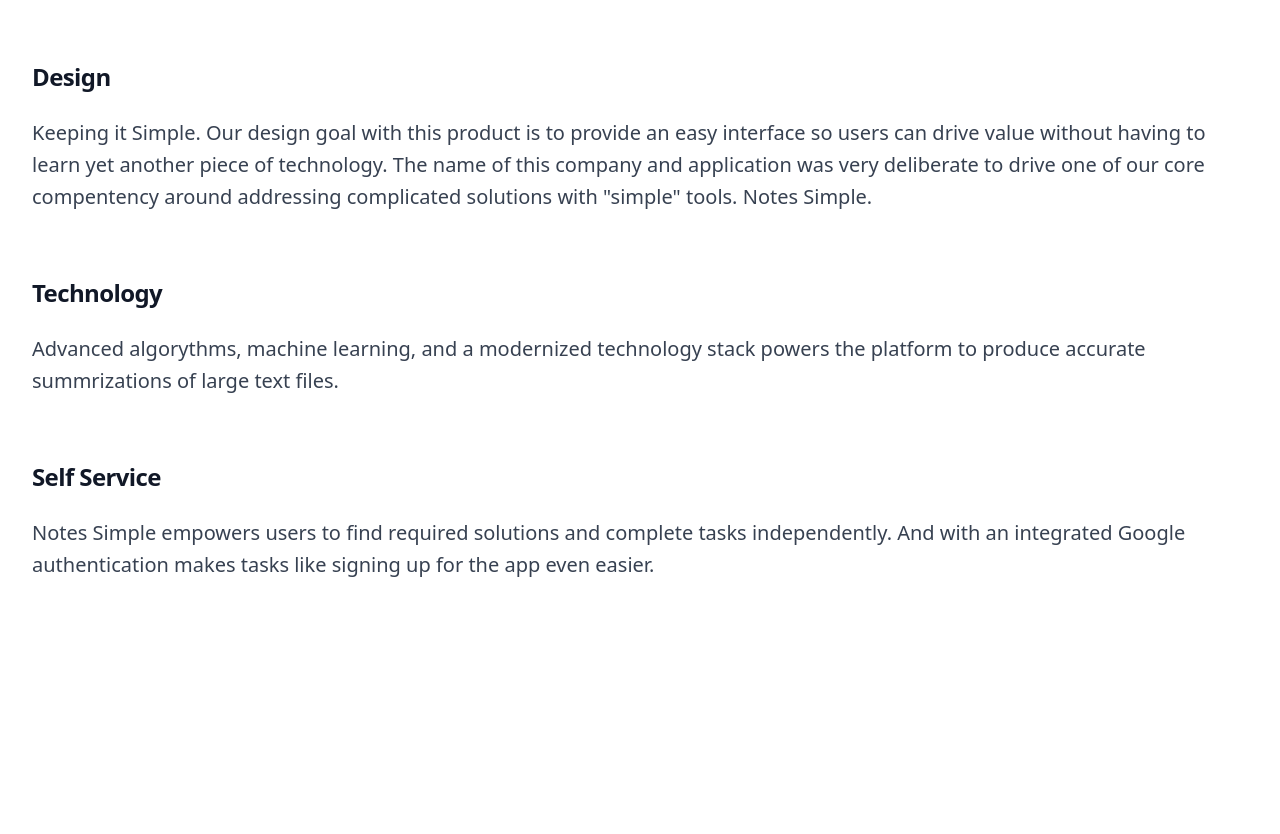
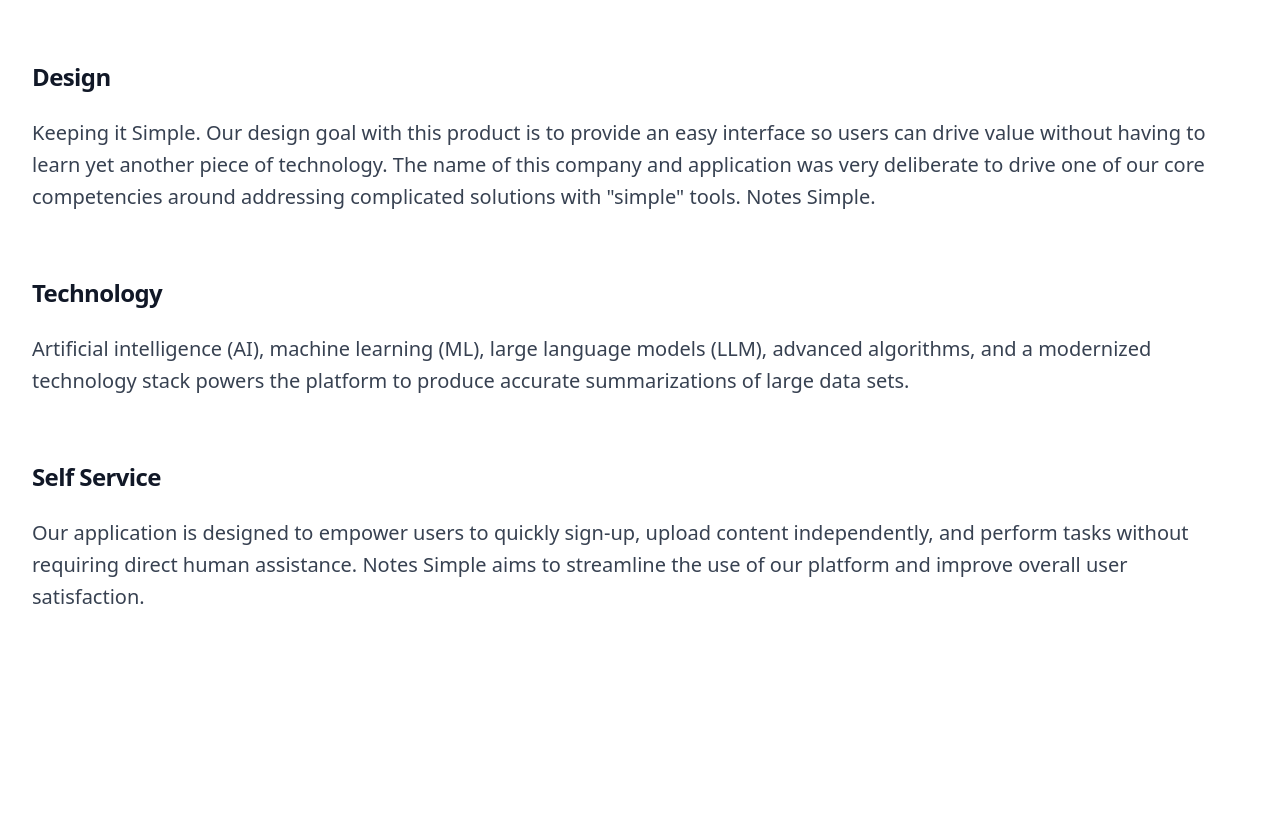
Before and after one commit to TannerSimpson/NotesSimple, a website: page public/index.html in a window 1280 px wide. Shown: the part 1493-2327 px from the top of the page. Drawn offline with Linux system fonts and the light colour scheme.

Commit message:
Update index.html
updated text on homepage

```diff
--- a/public/index.html
+++ b/public/index.html
@@ -129,19 +129,13 @@
         because more useful information can be read in a short time.</p>
 
       <h2 class="mt-16 text-2xl font-bold tracking-tight text-gray-900">Design</h2>
-      <p class="mt-6 text-xl leading-8 text-gray-700">Keeping it Simple. Our design goal with this product is to provide
-        an easy interface so users can drive value without having to learn yet another piece of technology. The name of
-        this company and application was very deliberate to drive one of our core compentency around addressing
-        complicated solutions with "simple" tools. Notes Simple.</p>
+      <p class="mt-6 text-xl leading-8 text-gray-700">Keeping it Simple. Our design goal with this product is to provide an easy interface so users can drive value without having to learn yet another piece of technology. The name of this company and application was very deliberate to drive one of our core competencies around addressing complicated solutions with "simple" tools. Notes Simple.</p>
 
       <h2 class="mt-16 text-2xl font-bold tracking-tight text-gray-900">Technology</h2>
-      <p class="mt-6 text-xl leading-8 text-gray-700">Advanced algorythms, machine learning, and a modernized technology
-        stack powers the platform to produce accurate summrizations of large text files. </p>
+      <p class="mt-6 text-xl leading-8 text-gray-700">Artificial intelligence (AI), machine learning (ML), large language models (LLM), advanced algorithms, and a modernized technology stack powers the platform to produce accurate summarizations of large data sets. </p>
 
       <h2 class="mt-16 text-2xl font-bold tracking-tight text-gray-900">Self Service</h2>
-      <p class="mt-6 text-xl leading-8 text-gray-700">Notes Simple empowers users to find required solutions and
-        complete tasks independently. And with an integrated Google authentication makes tasks like signing up for the
-        app even easier.</p>
+      <p class="mt-6 text-xl leading-8 text-gray-700">Our application is designed to empower users to quickly sign-up, upload content independently, and perform tasks without requiring direct human assistance.  Notes Simple aims to streamline the use of our platform and improve overall user satisfaction.</p>
 
     </div>
   </div>
```
